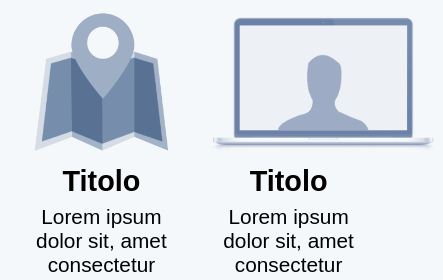
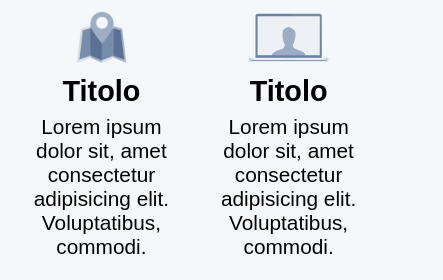
Before and after one commit to marcosigurta/html-css-resp-wannabe-12bool, a plain HTML site: page index.html in a window 390 px wide. Shown: the part 155-435 px from the top of the page, 443 px wide, since content can reach past the window. Drawn offline with Linux system fonts and the light colour scheme.

Commit message:
Adjusted Responsive img

```diff
--- a/css/style.css
+++ b/css/style.css
@@ -62,6 +62,11 @@ p {
     padding: 2%;
   }
 
+  .container:nth-of-type(1) img {
+    width: auto;
+    height: 60px;
+  }
+
   [class*="col-"] > img {
     width: auto;
     height: 150px;
```
